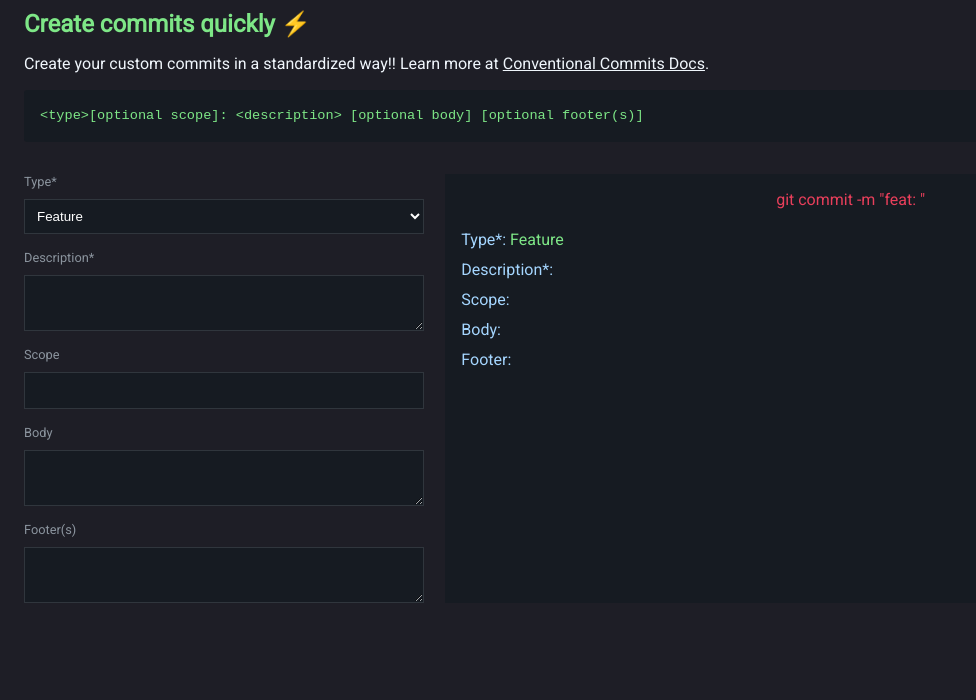
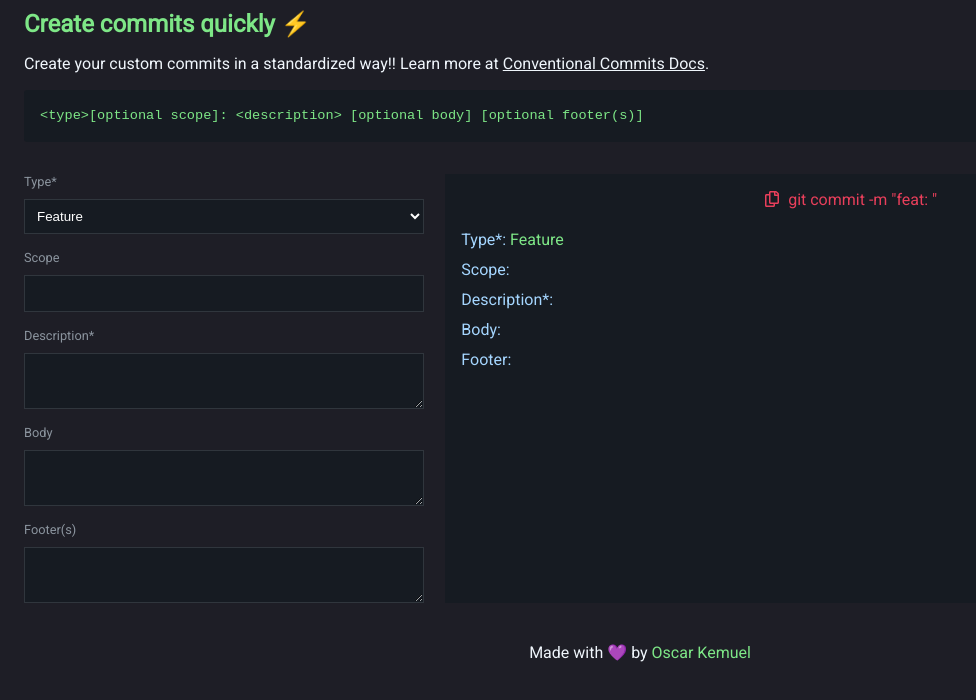
Before and after one commit to oscarkemuel/conventional-commits-online, a Gatsby site: page / in a window 1280 px wide. Shown: the part 84-784 px from the top of the page, without its empty margins (0-976 px from the left). Built offline with nearby package versions, Linux system fonts and the light colour scheme; Gatsby itself is replaced by a stand-in of ours.

Commit message:
refactor(code): reformulates state logic

```diff
--- a/src/pages/index.tsx
+++ b/src/pages/index.tsx
@@ -1,69 +1,84 @@
-import React, { useState } from "react"
-import { toast } from "react-toastify"
+import React, { useState } from "react";
+import { toast } from "react-toastify";
+import { FaRegCopy } from "react-icons/fa";
 
-import Layout from "../components/layout"
-import { Container, Content, ContetForm, Display, Form } from '../styles/indexStyles'
-import { types } from "../utils/types"
+import Layout from "../components/layout";
+import {
+  Container,
+  Content,
+  ContetForm,
+  Display,
+  Footer,
+  Form,
+} from "../styles/indexStyles";
+import { types } from "../utils/types";
+import { Commit } from "./types";
 
-const IndexPage = () => {
-  const [selectedType, setSelectedType] = useState(types[0]);
-  const [description, setDescription] = useState('');
-  const [scope, setScope] = useState('');
-  const [body, setBody] = useState('');
-  const [footer, setFooter] = useState('');
+const urls = {
+  conventionalCommits: "https://www.conventionalcommits.org/en/v1.0.0/",
+  author: "https://oscarkemuel.com",
+};
 
-  function formatText(text: string): string {
-    return text.trim();
+const Index = () => {
+  const initialCommitData = {
+    type: types[0],
+    description: "",
+    scope: "",
+    body: "",
+    footer: "",
+  };
+  const [commitData, setCommitData] = useState<Commit>(initialCommitData);
+
+  function handleChangeValue(
+    e: React.ChangeEvent<
+      HTMLTextAreaElement | HTMLInputElement | HTMLSelectElement
+    >
+  ) {
+    const { name, value } = e.target;
+
+    if (name === "type") {
+      setCommitData({
+        ...commitData,
+        type: JSON.parse(value),
+      });
+      return;
     }
 
-  function handleTypeChange(e: React.ChangeEvent<HTMLSelectElement>){
-    setSelectedType(JSON.parse(e.target.value))
+    setCommitData({
+      ...commitData,
+      [name]: value.trim(),
+    });
   }
 
-  function handleDescriptionChange(e: React.ChangeEvent<HTMLTextAreaElement>){
-    setDescription(formatText(e.target.value))
-  }
-
-  function handleScopeChange(e: React.ChangeEvent<HTMLInputElement>){
-    setScope(formatText(e.target.value))
-  }
-
-  function handleBodyChange(e: React.ChangeEvent<HTMLTextAreaElement>){
-    setBody(formatText(e.target.value))
-  }
-
-  function handleFooterChange(e: React.ChangeEvent<HTMLTextAreaElement>){
-    setFooter(formatText(e.target.value))
-  }
-
-  const commandMessage =
-    `git commit -m "${selectedType.type}${scope && `(${scope})`}: ${description}"${body && ` -m "${body}"`}${footer && ` -m "${footer}"`}`
-
+  const commandMessage = `git commit -m "${commitData.type.type}${
+    commitData.scope && `(${commitData.scope})`
+  }: ${commitData.description}"${
+    commitData.body && ` -m "${commitData.body}"`
+  }${commitData.footer && ` -m "${commitData.footer}"`}`;
 
   async function handleCopyButton() {
-    if(description){
-      navigator.clipboard.writeText(commandMessage)
-      .then(function() {
-        toast.success('Successfully copied')
-      }, function(err) {
-        toast.error('Failed trying to copy')
-    });
-    }else {
-      toast.error('Incomplete description')
+    if (commitData.description) {
+      navigator.clipboard
+        .writeText(commandMessage)
+        .then(() => toast.success("Successfully copied"))
+        .catch(() => toast.error("Failed trying to copy"));
+    } else {
+      toast.error("Incomplete description");
     }
   }
 
   return (
     <Layout>
+      <>
         <Container>
           <title>Conventional Commits Online</title>
-        <h1 >Conventional Commits Online</h1>
+          <h1>Conventional Commits Online</h1>
 
           <Content>
             <h2>Create commits quickly ⚡️</h2>
             <p className="text">
-            Create your custom commits in a standardized way!! Learn more at {" "}
-            <a href="https://www.conventionalcommits.org/en/v1.0.0/" target="_blank">
+              Create your custom commits in a standardized way!! Learn more at{" "}
+              <a href={urls.conventionalCommits} target="_blank">
                 Conventional Commits Docs
               </a>
               .
@@ -71,9 +86,8 @@ const IndexPage = () => {
 
             <pre>
               <code>
-              &lt;type&gt;[optional scope]: &lt;description&gt;
-              [optional body]
-              [optional footer(s)]
+                &lt;type&gt;[optional scope]: &lt;description&gt; [optional
+                body] [optional footer(s)]
               </code>
             </pre>
 
@@ -81,7 +95,7 @@ const IndexPage = () => {
               <Form>
                 <div className="control">
                   <label>Type*</label>
-                <select name="type" id="type" onChange={handleTypeChange}>
+                  <select name="type" id="type" onChange={handleChangeValue}>
                     {types.map((type) => (
                       <option value={JSON.stringify(type)} key={type.type}>
                         {type.title}
@@ -91,47 +105,73 @@ const IndexPage = () => {
                 </div>
 
                 <div className="control">
-                <label>Description*</label>
-                <textarea onChange={handleDescriptionChange}/>
+                  <label>Scope</label>
+                  <input
+                    type="text"
+                    name="scope"
+                    onChange={handleChangeValue}
+                  />
                 </div>
 
                 <div className="control">
-                <label>Scope</label>
-                <input type="text" onChange={handleScopeChange} />
+                  <label>Description*</label>
+                  <textarea onChange={handleChangeValue} name="description" />
                 </div>
 
                 <div className="control">
                   <label>Body</label>
-                <textarea onChange={handleBodyChange} />
+                  <textarea onChange={handleChangeValue} name="body" />
                 </div>
 
                 <div className="control">
                   <label>Footer(s)</label>
-                <textarea onChange={handleFooterChange} />
+                  <textarea onChange={handleChangeValue} name="footer" />
                 </div>
               </Form>
 
               <Display>
-              <button className="command" type="button" onClick={() => handleCopyButton()}>
+                <button
+                  className="command"
+                  type="button"
+                  onClick={() => handleCopyButton()}
+                >
+                  <FaRegCopy />
                   {commandMessage}
                 </button>
 
                 <div className="description">
-                <p><span>Type*:</span> {selectedType.title}</p>
-                <p><span>Description*:</span> {description}</p>
-                <p><span>Scope:</span> {scope}</p>
-                <p><span>Body:</span> {body}</p>
-                <p><span>Footer:</span> {footer}</p>
+                  <p>
+                    <span>Type*:</span> {commitData.type.title}
+                  </p>
+                  <p>
+                    <span>Scope:</span> {commitData.scope}
+                  </p>
+                  <p>
+                    <span>Description*:</span> {commitData.description}
+                  </p>
+                  <p>
+                    <span>Body:</span> {commitData.body}
+                  </p>
+                  <p>
+                    <span>Footer:</span> {commitData.footer}
+                  </p>
                 </div>
-
               </Display>
             </ContetForm>
-
-
           </Content>
         </Container>
+
+        <Footer>
+          <p>
+            Made with 💜 by{" "}
+            <a href={urls.author} target="_blank">
+              Oscar Kemuel
+            </a>
+          </p>
+        </Footer>
+      </>
     </Layout>
-  )
-}
+  );
+};
 
-export default IndexPage
+export default Index;
--- /dev/null
+++ b/src/pages/types.ts
@@ -0,0 +1,9 @@
+import { Type } from "../utils/types";
+
+export interface Commit {
+  type: Type;
+  description: string;
+  scope: string;
+  body: string;
+  footer: string;
+}
--- a/src/styles/indexStyles.ts
+++ b/src/styles/indexStyles.ts
@@ -1,10 +1,10 @@
-import styled from 'styled-components';
+import styled from "styled-components";
 
 export const Container = styled.main`
   width: 100%;
   padding: 24px;
 
-  h1{
+  h1 {
     text-align: center;
     color: var(--title);
   }
@@ -17,10 +17,10 @@ export const Content = styled.section`
     color: var(--title-highlight);
   }
 
-  p.text{
+  p.text {
     margin: 1rem 0;
   }
-`
+`;
 
 export const ContetForm = styled.div`
   margin-top: 2rem;
@@ -29,10 +29,10 @@ export const ContetForm = styled.div`
   grid-template-columns: 1fr 2fr;
   gap: 1rem;
 
-  @media(max-width: 768px){
+  @media (max-width: 768px) {
     grid-template-columns: 1fr;
   }
-`
+`;
 
 export const Form = styled.div`
   display: flex;
@@ -50,14 +50,15 @@ export const Form = styled.div`
     padding: 0.5rem;
     background: var(--background-content);
     color: var(--white);
-    border: 1px solid var(--gray-line)
+    border: 1px solid var(--gray-line);
   }
 
-  input, textarea {
+  input,
+  textarea {
     padding: 0.5rem;
     background: var(--background-content);
     color: var(--white);
-    border: 1px solid var(--gray-line)
+    border: 1px solid var(--gray-line);
   }
 `;
 
@@ -66,10 +67,9 @@ export const Display = styled.div`
   flex-direction: column;
   background: var(--background-content);
   padding: 1rem;
-  /* margin-left: 10px; */
   color: var(--green);
 
-  p{
+  p {
     line-height: 30px;
 
     span {
@@ -78,17 +78,38 @@ export const Display = styled.div`
   }
 
   button.command {
+    display: flex;
+    align-items: center;
+    justify-content: center;
+    gap: 0.5rem;
     margin-bottom: 1rem;
     background-color: transparent;
     color: var(--red);
-
-    :hover {
-      cursor: pointer;
-      color: var(--text);
-    }
   }
 
-  @media(max-width: 768px){
+  button.command:hover {
+    cursor: pointer;
+    color: var(--text);
+  }
+
+  @media (max-width: 768px) {
     margin: 0;
   }
 `;
+
+export const Footer = styled.footer`
+  margin: 1rem 0;
+  display: flex;
+  justify-content: center;
+  align-items: center;
+  gap: 1rem;
+
+  p {
+    color: var(--text);
+  }
+
+  a {
+    color: var(--green);
+    text-decoration: none;
+  }
+`;
--- a/src/utils/types.ts
+++ b/src/utils/types.ts
@@ -1,4 +1,10 @@
-export const types = [
+export interface Type {
+  type: string;
+  title: string;
+  description: string;
+}
+
+export const types: Type[] = [
   {type: 'feat', title: 'Feature', description: 'A new feature'},
   {type: 'build', title: 'Build', description: 'Changes that affect the build system or external dependencies (example scopes: gulp, broccoli, npm)'},
   {type: 'ci', title: 'CI', description: 'Changes to our CI configuration files and scripts (example scopes: Travis, Circle, BrowserStack, SauceLabs)'},
@@ -8,4 +14,7 @@ export const types = [
   {type: 'refactor', title: 'Refactor', description: 'A code change that neither fixes a bug nor adds a feature'},
   {type: 'style', title: 'Style', description: ' Changes that do not affect the meaning of the code (white-space, formatting, missing semi-colons, etc)'},
   {type: 'test', title: 'Test', description: 'Adding missing tests or correcting existing tests'},
+  {type: 'chore', title: 'Chore', description: 'Changes to the build process or auxiliary tools and libraries such as documentation generation'},
+  {type: 'revert', title: 'Revert', description: 'Reverts a previous commit'},
+  {type: 'wip', title: 'WIP', description: 'Work in progress'}
 ]
```
Also changed, not shown: package.json (+11 -10 lines), src/components/layout.tsx (+7 -12 lines), src/pages/404.tsx (+5 -4 lines), src/utils/scopes.ts (deleted, +0 -20 lines), README.md, 2 other files. Lines whose indentation alone changed are shown as unchanged.
